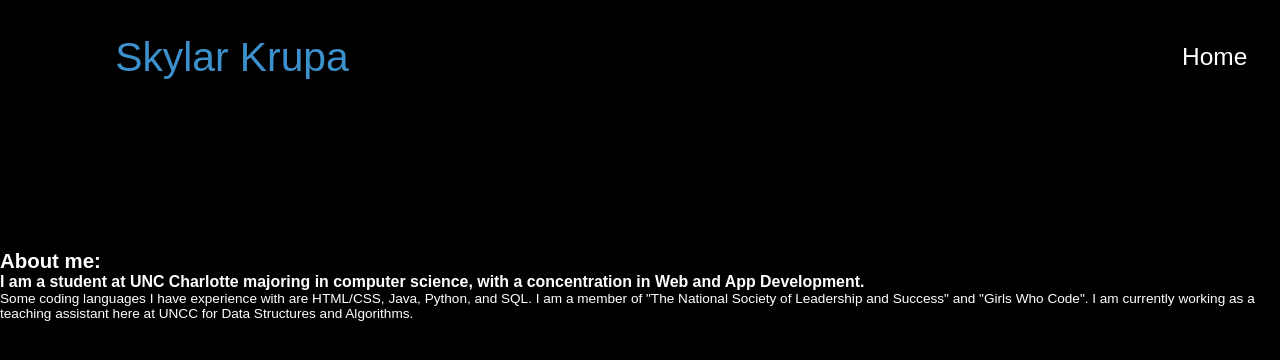
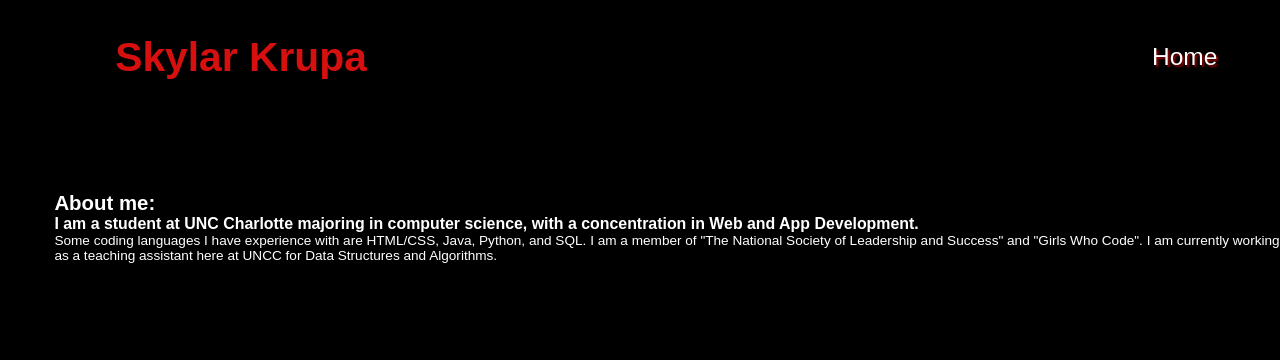
Before and after one commit to skrupas/skrupas.github.io, a plain HTML site: page index.html in a window 1280 px wide. Drawn offline with Linux system fonts and the light colour scheme.

Commit message:
Update index.html

```diff
--- a/index.html
+++ b/index.html
@@ -36,7 +36,6 @@
                 padding: 1rem 9%;
                 z-index: 100;
                 background-color: transparent;
-                filter: drop-shadow(10px);
                 display: flex;
                 justify-content: space-between;
                 align-items: center;
@@ -44,27 +43,37 @@
 
             .logo{
                 font-size: 3rem;
-                color: #3c90cb;
+                color: #d60f0f;
                 cursor: pointer;
                 transition: 0.5s ease;
+            }
+
+            .logo:hover{
+                transform: scale(1.25);
             }
 
             nav a{
                 font-size: 1.8rem;
                 color: white;
                 margin-left: 4rem;
+                margin-right: 15px;
+                font-weight: 500;
+                transition: 0.3s ease;
+                text-shadow: 2px 2px 2px #9b0303;
+                border-bottom: 3px solid transparent;
             }
 
             .home-content{
                 align-items: center;
-                margin-top: 250px;
+                margin-left: 4rem;
+                position: fixed;
+                margin-top: 15%;
             }
         </style>
     </head>
     <body>
         <header>
-            <a href="#" class="logo">Skylar Krupa</a>
-
+            <a href="#" class="logo"><strong>Skylar Krupa</strong></a>
             <nav>
                 <a href="#">Home</a>
                 <a href="#">Portfolio</a>
```
